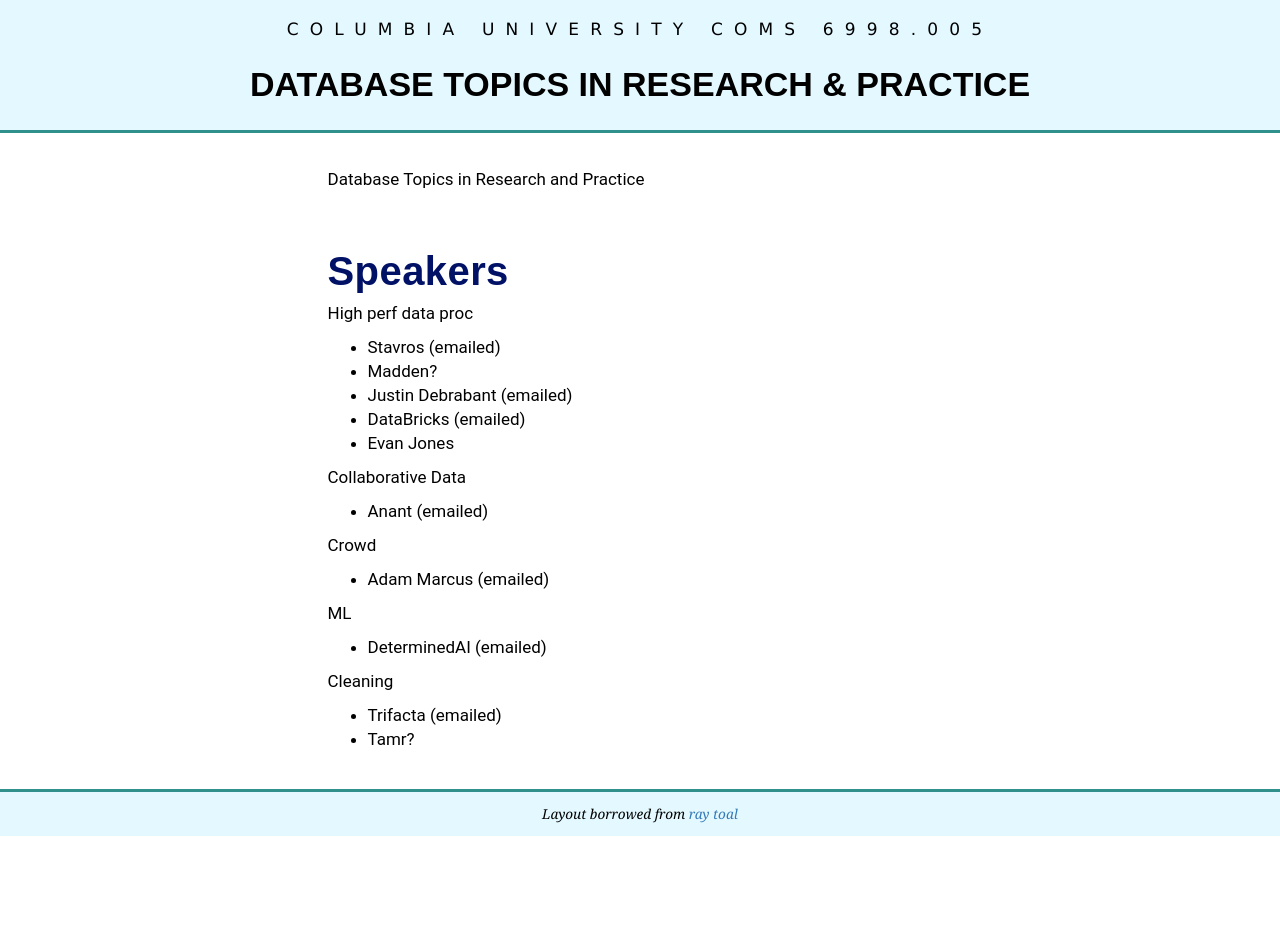
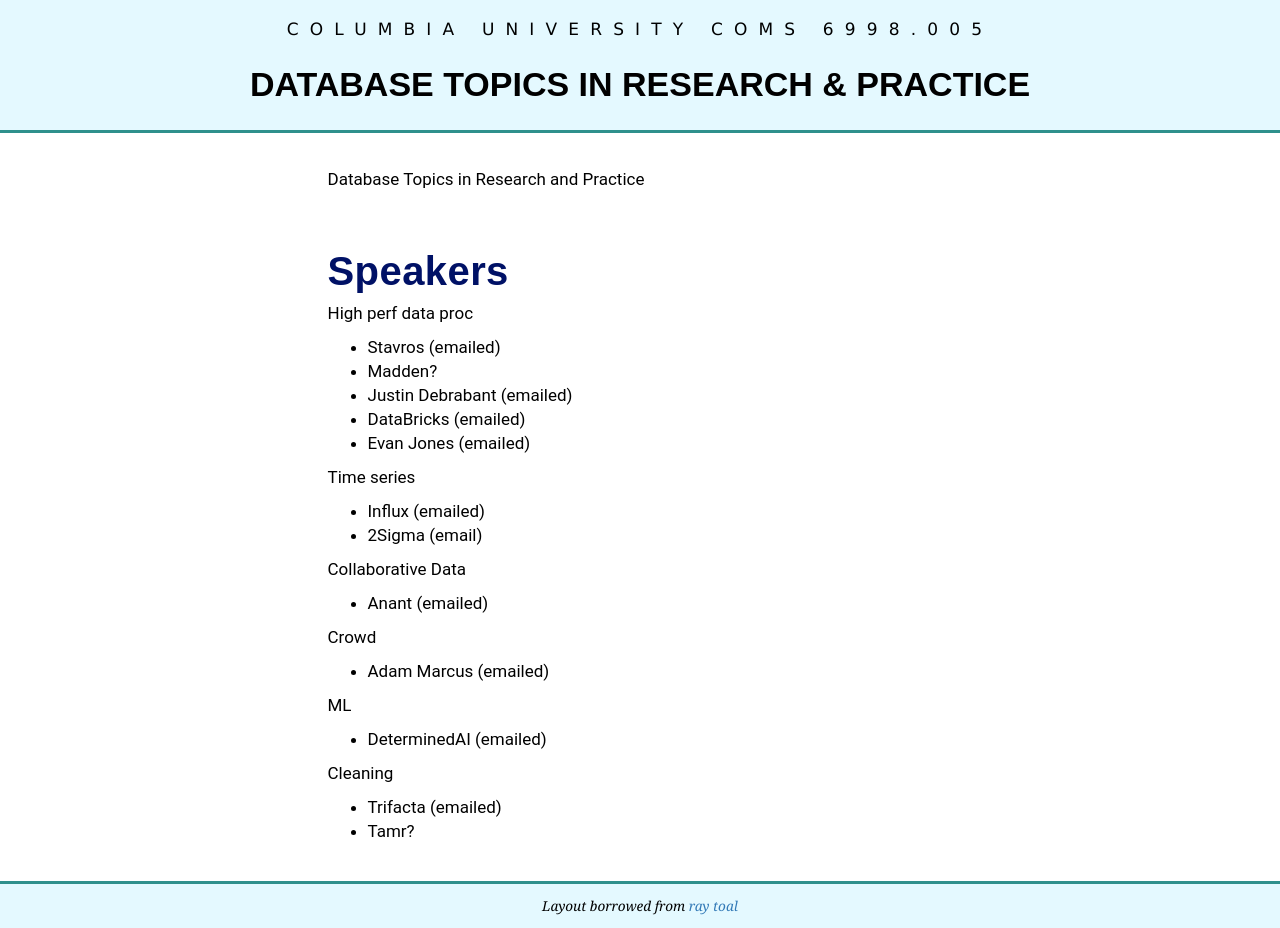
Before and after one commit to columbiadb/columbiadb.github.io, a Jekyll site: the page built from notes.md, in a window 1280 px wide. Built offline with Jekyll 4.4.1, drawn with Linux system fonts in a browser that asks for light colours; our own code applies the rules of GitHub Pages for plain Markdown files; before the commit the page ends 900 px from its top, so only the background shows below that.

Commit message:
updated website

```diff
--- a/notes.md
+++ b/notes.md
@@ -9,12 +9,16 @@
 * Madden?
 * Justin Debrabant (emailed)
 * DataBricks (emailed)
-* Evan Jones
+* Evan Jones (emailed)
+
+Time series
+
+* Influx (emailed)
+* 2Sigma (email)
 
 Collaborative Data
 
 * Anant (emailed)
-
 
 Crowd
 
```
